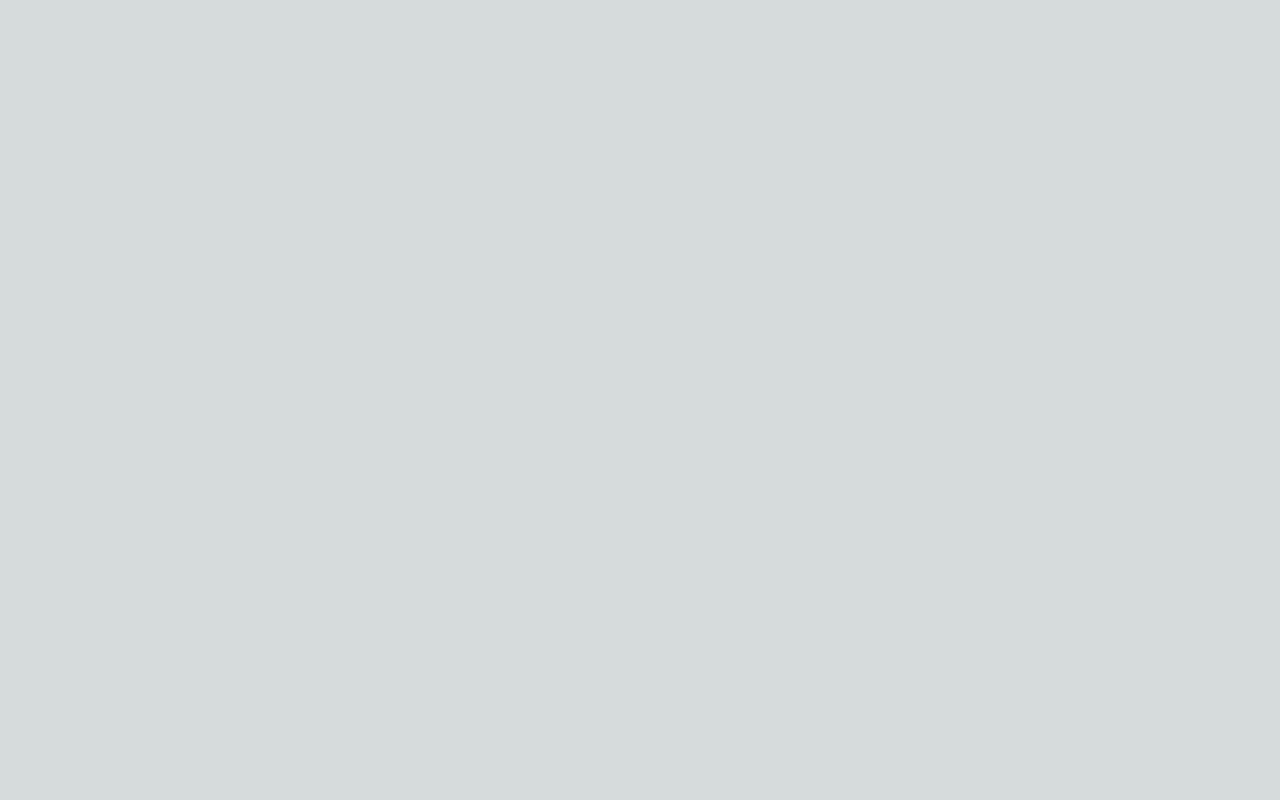
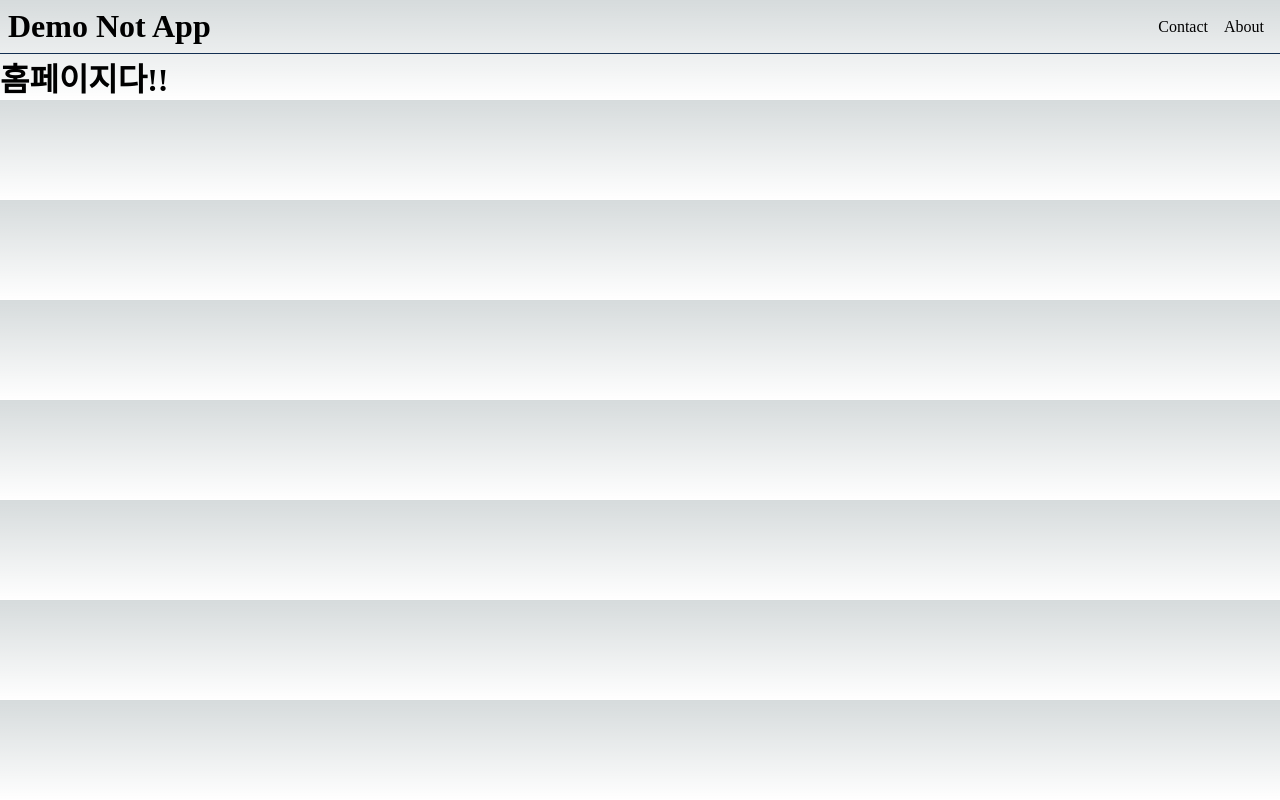
Before and after one commit to sstipdev/Next-JS, a Next.js app: page / in a window 1280 px wide. Before the commit this address had no page. Built offline with nearby package versions, Linux system fonts and the light colour scheme.

Commit message:
재사용 레이아웃 골격 형성

```diff
--- /dev/null
+++ b/src/app/layout.module.css
@@ -0,0 +1,11 @@
+.header {
+  display: flex;
+  justify-content: space-between;
+  align-items: center;
+  padding: 8px;
+  border-bottom: 1px solid #132f52;
+}
+
+.nav a {
+  padding: 0 8px;
+}
--- a/src/app/layout.tsx
+++ b/src/app/layout.tsx
@@ -1,9 +1,10 @@
-import './globals.css'
+import "./globals.css";
+import styles from "./layout.module.css";
 
 export default function RootLayout({
   children,
 }: {
-  children: React.ReactNode
+  children: React.ReactNode;
 }) {
   return (
     <html lang="en">
@@ -12,7 +13,16 @@
         head.tsx. Find out more at https://beta.nextjs.org/docs/api-reference/file-conventions/head
       */}
       <head />
-      <body>{children}</body>
+      <body>
+        <header className={styles.header}>
+          <h1>Demo Not App</h1>
+          <nav className={styles.nav}>
+            <a href="">Contact</a>
+            <a href="">About</a>
+          </nav>
+        </header>
+        {children}
+      </body>
     </html>
-  )
+  );
 }
--- a/src/app/page.tsx
+++ b/src/app/page.tsx
@@ -1,12 +1,9 @@
 import Image from "next/image";
 import { Inter } from "@next/font/google";
 import styles from "./page.module.css";
-import { notFound } from "next/navigation";
 
 const inter = Inter({ subsets: ["latin"] });
 
 export default function Home() {
-  // notFound 함수 호출
-  notFound();
   return <h1>홈페이지다!!</h1>;
 }
```
